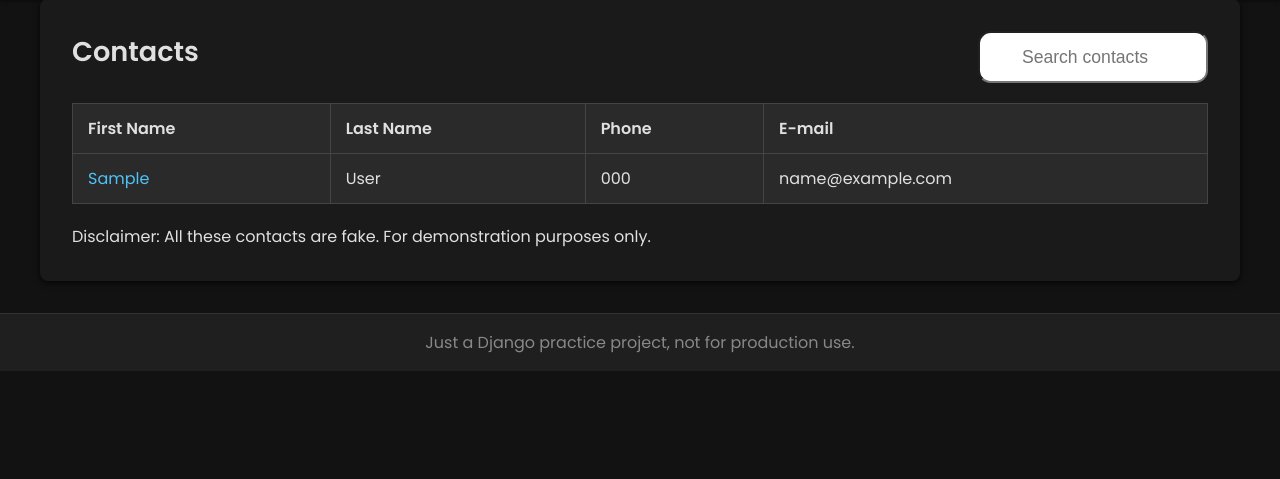
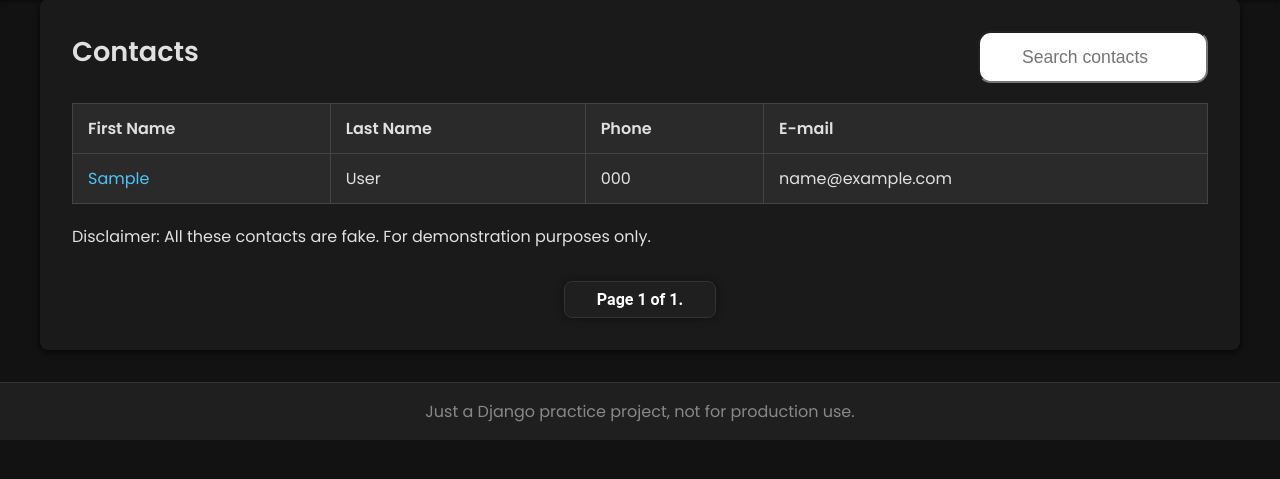
Before and after one commit to xyz-leo/agenda-django, a Django app: page / in a window 1280 px wide. Shown: the part 76-555 px from the top of the page. Run offline with Django 5.2, Linux system fonts and the light colour scheme; tables that the repository leaves empty hold one stand-in row (values such as "Sample post").

Commit message:
added the django paginator to index and search views.

```diff
--- a/base_static/global/css/style.css
+++ b/base_static/global/css/style.css
@@ -60,3 +60,39 @@ footer {
   margin-top: 2rem;
   border-top: 1px solid #333;
 }
+
+.pagination {
+  margin-top: 2rem;
+  text-align: center;
+  font-family: 'Roboto', sans-serif;
+}
+
+.step-links {
+  display: inline-block;
+  padding: 0.5rem 1rem;
+  background-color: #1f1f1f;
+  border: 1px solid #333;
+  border-radius: 8px;
+  box-shadow: 0 0 10px rgba(0, 0, 0, 0.4);
+}
+
+.step-links a {
+  color: #00bcd4;
+  text-decoration: none;
+  margin: 0 0.5rem;
+  padding: 0.4rem 0.7rem;
+  border-radius: 5px;
+  transition: background 0.3s ease, color 0.3s ease;
+}
+
+.step-links a:hover {
+  background-color: #00bcd4;
+  color: #000;
+}
+
+.step-links .current {
+  display: inline-block;
+  margin: 0 1rem;
+  color: #fff;
+  font-weight: bold;
+}
--- a/base_templates/global/base.html
+++ b/base_templates/global/base.html
@@ -32,6 +32,7 @@
     {% block content %}
       <!-- Main content -->
     {% endblock %}
+    {% include 'global/partials/_pagination.html' %}
   </main>
 
   <!-- Do not use this website for production, it was just a practice website to learn Django -->
--- /dev/null
+++ b/base_templates/global/partials/_pagination.html
@@ -0,0 +1,19 @@
+{% if page_obj %}
+<div class="pagination">
+    <span class="step-links">
+        {% if page_obj.has_previous %}
+        <a href="?page=1&q={{ request.GET.q.strip }}">&laquo; first</a>
+            <a href="?page={{ page_obj.previous_page_number }}&q={{ request.GET.q.strip }}">previous</a>
+        {% endif %}
+
+        <span class="current">
+            Page {{ page_obj.number }} of {{ page_obj.paginator.num_pages }}.
+        </span>
+
+        {% if page_obj.has_next %}
+            <a href="?page={{ page_obj.next_page_number }}&q={{ request.GET.q.strip }}">next</a>
+            <a href="?page={{ page_obj.paginator.num_pages }}&q={{ request.GET.q.strip }}">last &raquo;</a>
+        {% endif %}
+    </span>
+</div>
+{% endif %}
--- a/contact/templates/contact/index.html
+++ b/contact/templates/contact/index.html
@@ -26,7 +26,7 @@
       </thead>
 
       <tbody>
-	{% for contact in contacts %}
+	{% for contact in page_obj %}
 	  <tr class="table-row">
 	    <td class="table-cel" data-label="First Name">
 		<a class="table-link" href="{% url 'contact:contact' contact.id %}">{{ contact.first_name }}</a>
--- a/contact/views/contact_views.py
+++ b/contact/views/contact_views.py
@@ -1,3 +1,4 @@
+from django.core.paginator import Paginator
 from django.shortcuts import get_object_or_404, render, redirect
 from django.db.models import Q
 from django.template.base import COMMENT_TAG_END
@@ -9,10 +10,14 @@ from django.http import Http404
 def index(request):
     contacts = Contact.objects \
             .filter(show=True) \
-            .order_by("first_name")[:10]
+            .order_by("first_name")
+
+    paginator = Paginator(contacts, 10)
+    page_number = request.GET.get("page")
+    page_obj = paginator.get_page(page_number)
 
     context = {
-            'contacts': contacts,
+            'page_obj': page_obj,
             }
     return render(request, 'contact/index.html', context)
 
@@ -41,9 +46,13 @@ def search(request):
                     Q(phone__icontains=search_value) |
                     Q(email__icontains=search_value)
             )\
-            .order_by('-id')[:10]
+            .order_by('-id')
+
+    paginator = Paginator(contacts, 8)
+    page_number = request.GET.get("page")
+    page_obj = paginator.get_page(page_number)
 
     context = {
-            'contacts': contacts,
+            'page_obj': page_obj,
             }
     return render(request, 'contact/index.html', context)
```
